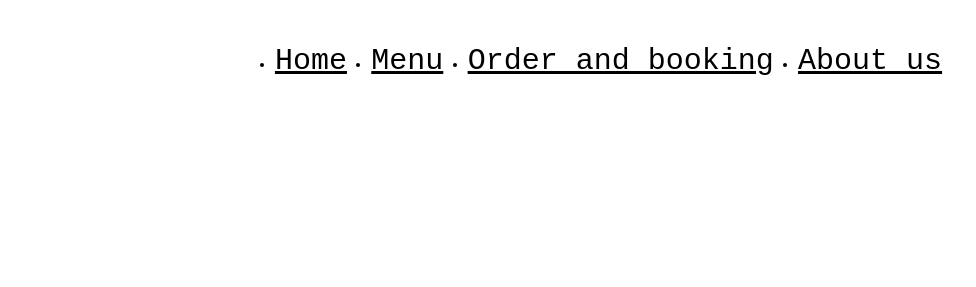
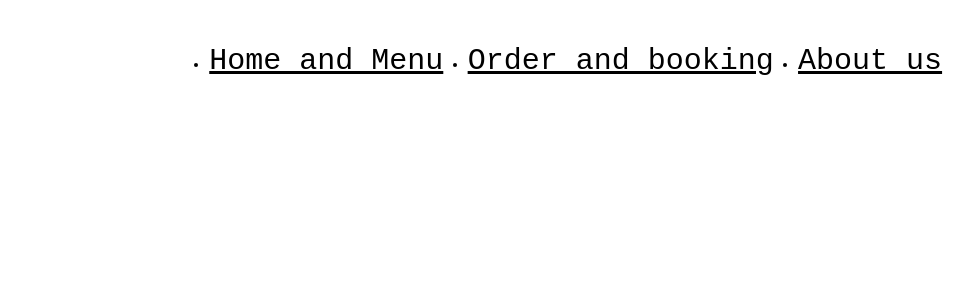
Before and after one commit to DanielDuy/CoffeeHouse.github.io, a plain HTML site: page AboutUs.html in a window 1280 px wide. Shown: the top 287 px of the page, 304-1280 px from the left. Drawn offline with Linux system fonts and the light colour scheme.

Commit message:
Update AboutUs.html

```diff
--- a/AboutUs.html
+++ b/AboutUs.html
@@ -13,8 +13,7 @@
                 <ul>
                     <li><a href="AboutUs.html">About us</a></li>
                     <li><a href="OrderAndBooking.html">Order and booking</a></li>
-                    <li><a href="#startofpara">Menu</a></li>
-                    <li><a href="index.html">Home</a></li>
+                    <li><a href="index.html">Home and Menu</a></li>
                 </ul>
             </nav>
             <img id="img-1" src="Images/Coffee house.jpg" alt="Logo">
```
